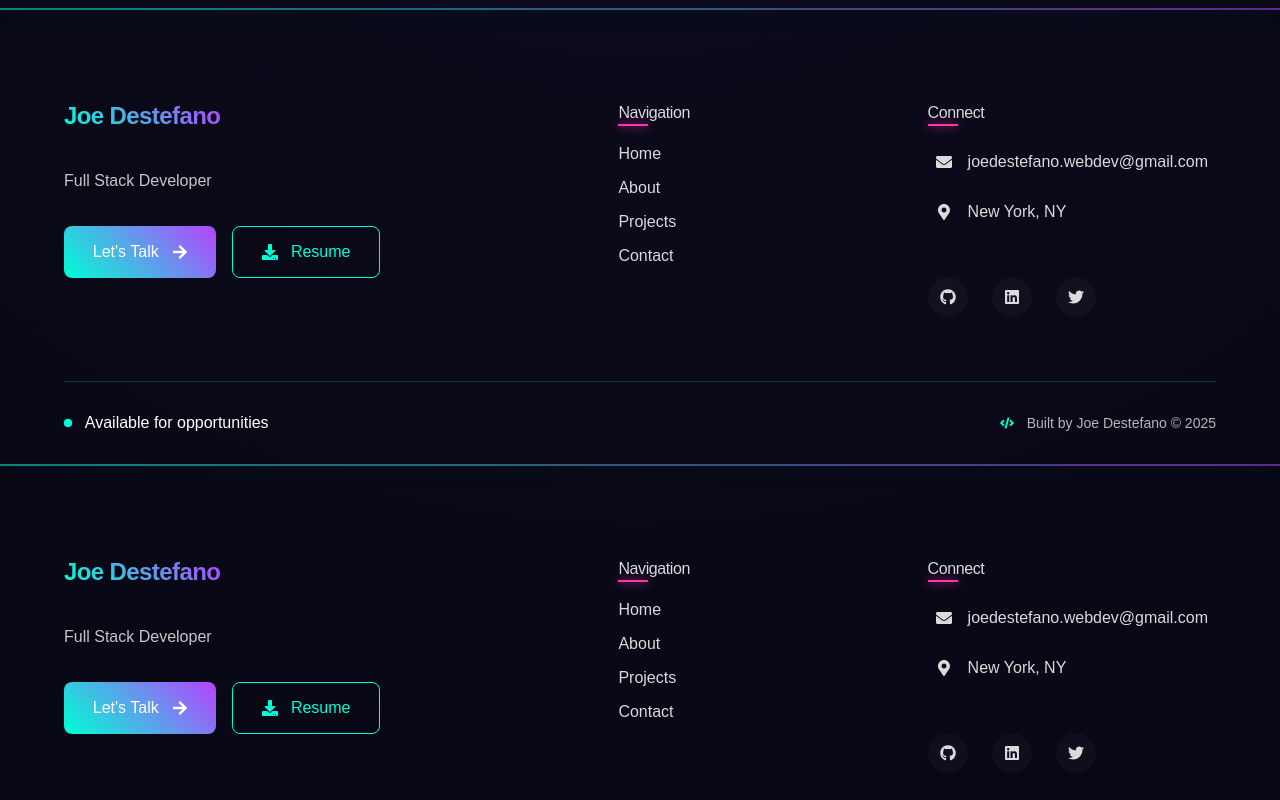
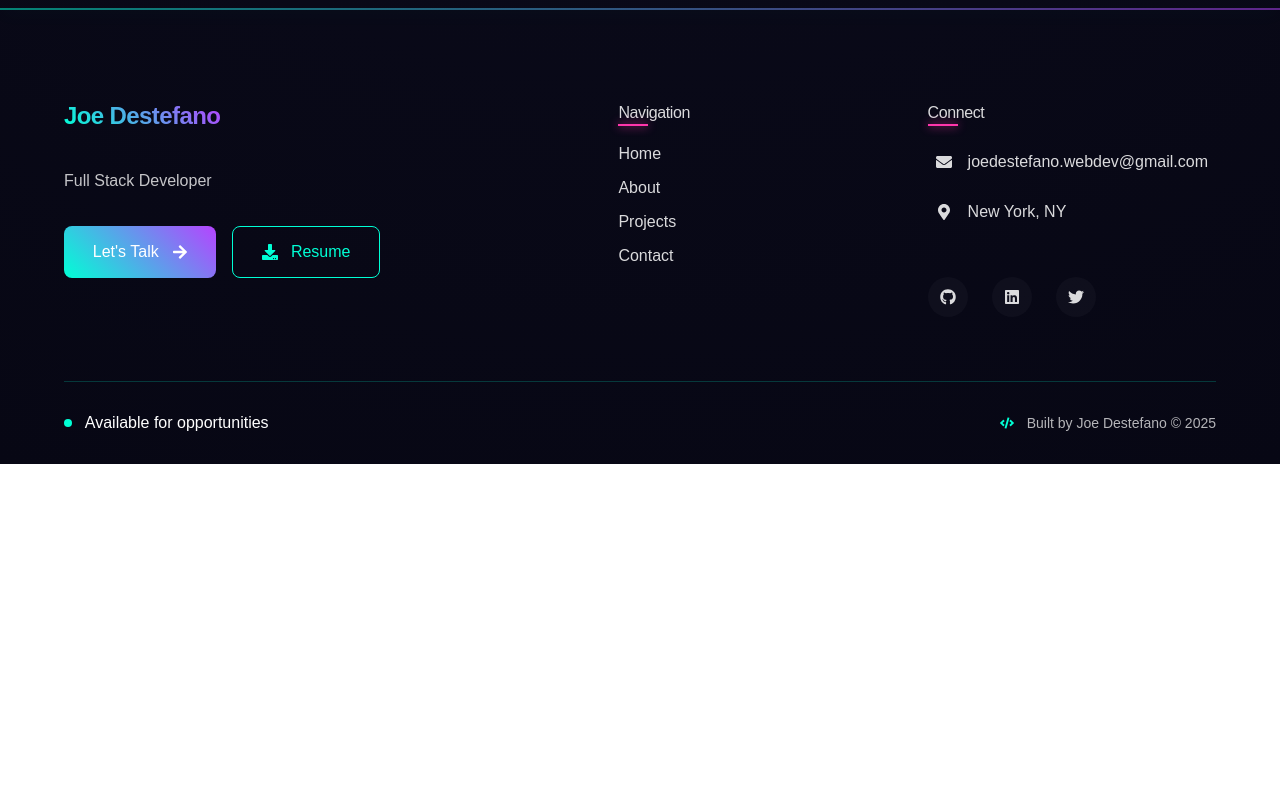
Before and after one commit to JDestefano11/React-Portfolio-Vite, a React (Vite) app: page /case-studies/meet-app in a window 1280 px wide. Shown: the part 1964-2764 px from the top of the page. After the commit the page ends 2428 px from the top, so only its background shows below. Built offline with nearby package versions, Linux system fonts and the light colour scheme; a web font is replaced by a local one.

Commit message:
removed 2nd footer

```diff
--- a/src/pages/MeetAppCaseStudy/MeetAppCaseStudy.jsx
+++ b/src/pages/MeetAppCaseStudy/MeetAppCaseStudy.jsx
@@ -1,7 +1,5 @@
 import React, { useState, Suspense, useLayoutEffect } from "react";
 import "./MeetAppCaseStudy.css";
-import Footer from "../../components/Footer/Footer";
-import { IoFootstepsOutline } from "react-icons/io5";
 
 // Lazy load icons for better performance
 const BiStore = React.lazy(() =>
@@ -155,7 +153,6 @@ export const MeetAppCaseStudy = () => {
           <BiNetworkChart className="timeline-network-icon" />
         </Suspense>
       </div>
-      <Footer />
     </>
   );
 };
--- a/src/pages/MoviesFlixCaseStudy/MoviesFlixCaseStudy.jsx
+++ b/src/pages/MoviesFlixCaseStudy/MoviesFlixCaseStudy.jsx
@@ -1,6 +1,5 @@
 import React, { useState, Suspense, useLayoutEffect } from "react";
 import "./MoviesFlixCaseStudy.css";
-import Footer from "../../components/Footer/Footer";
 
 // Lazy load icons for better performance
 const BiStore = React.lazy(() =>
@@ -154,7 +153,6 @@ export const MoviesFlixCaseStudy = () => {
           <BiNetworkChart className="timeline-network-icon" />
         </Suspense>
       </div>
-      <Footer />
     </>
   );
 };
--- a/src/pages/TrendHiveCaseStudy/TrendHiveCaseStudy.jsx
+++ b/src/pages/TrendHiveCaseStudy/TrendHiveCaseStudy.jsx
@@ -1,6 +1,5 @@
 import React, { useState, Suspense, useLayoutEffect } from "react";
 import "./TrendHiveCaseStudy.css";
-import Footer from "../../components/Footer/Footer";
 
 // Lazy load icons for better performance
 const BiStore = React.lazy(() =>
@@ -154,7 +153,6 @@ export const TrendHiveCaseStudy = () => {
           <BiNetworkChart className="timeline-network-icon" />
         </Suspense>
       </div>
-      <Footer />
     </>
   );
 };
```
